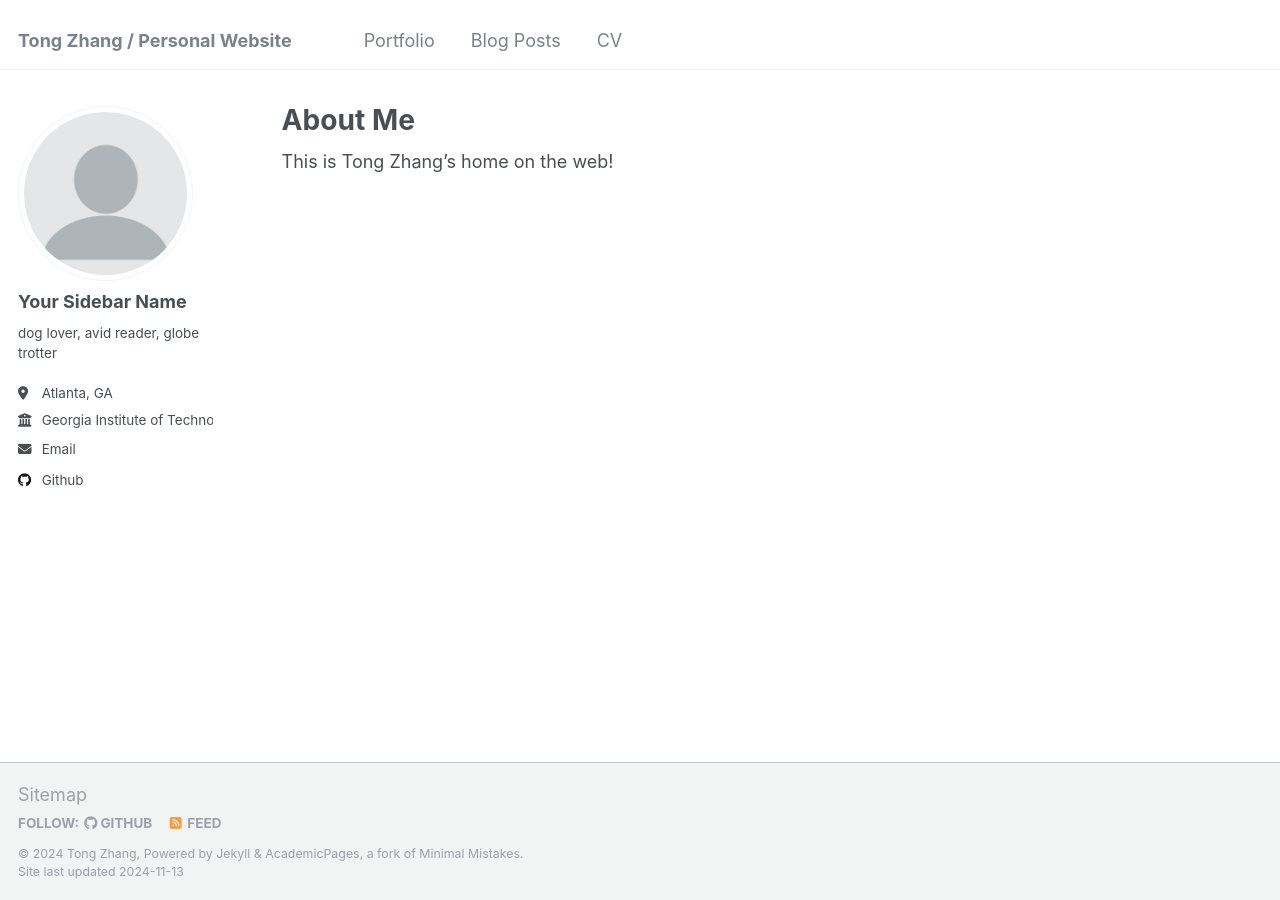
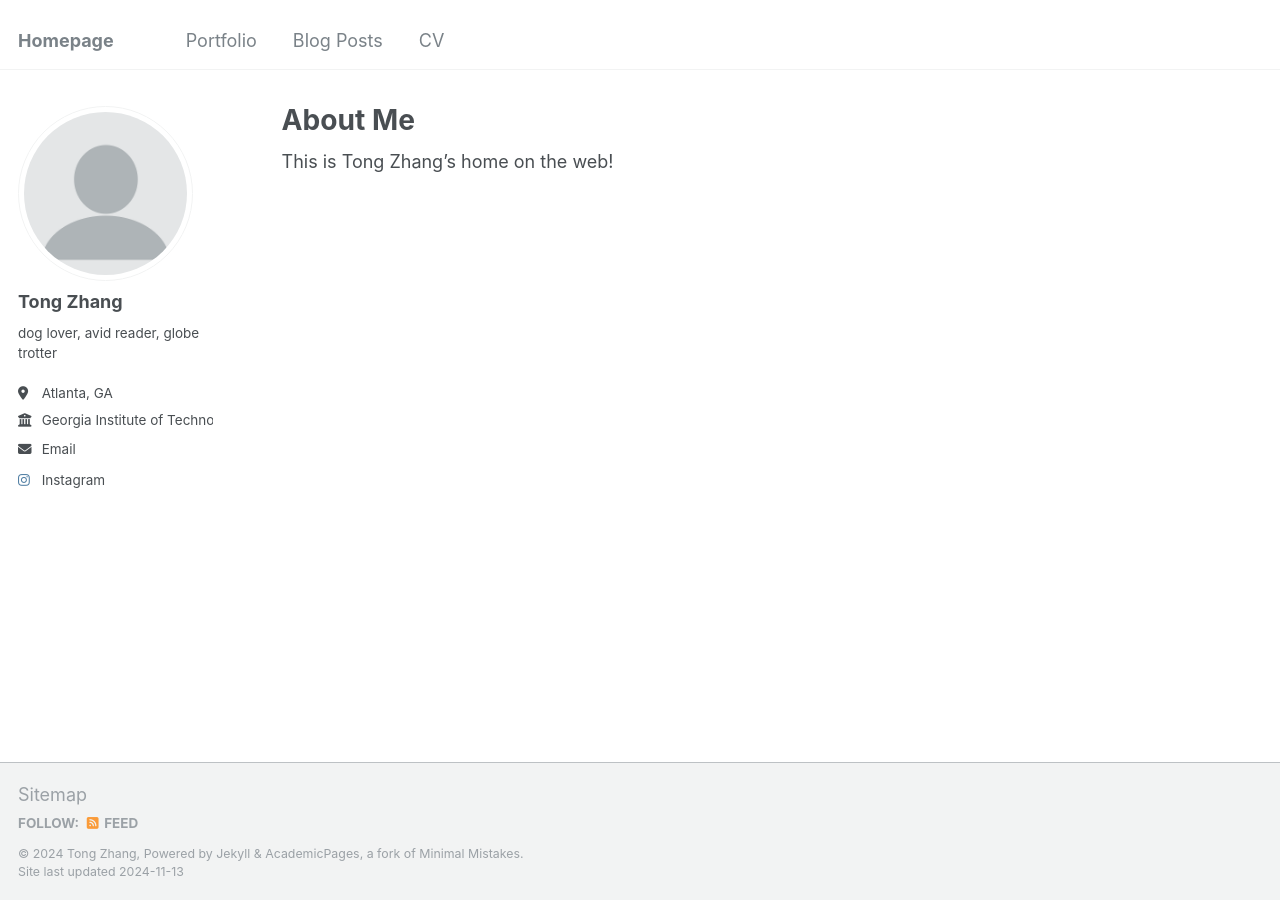
Before and after one commit to zt731/zt731.github.io, a Jekyll site: the page built from _pages/about.md, in a window 1280 px wide. Built offline with Jekyll 4.4.1, drawn with Linux system fonts in a browser that asks for light colours.

Commit message:
Update _config.yml

```diff
--- a/_config.yml
+++ b/_config.yml
@@ -8,7 +8,7 @@
 
 # Basic Site Settings
 locale                   : "en-US"
-title                    : "Tong Zhang / Personal Website"
+title                    : "Homepage"
 title_separator          : "-"
 name                     : &name "Tong Zhang"
 description              : &description "personal description"
@@ -22,7 +22,7 @@ repository               : "t731.github.io"
 author:
   # Biographic information
   avatar           : "profile.png"
-  name             : "Your Sidebar Name"
+  name             : "Tong Zhang"
   pronouns         : # example: "she/her"
   bio              : "dog lover, avid reader, globe trotter"
   location         : "Atlanta, GA"
@@ -44,7 +44,7 @@ author:
   bitbucket        : # Username - Update with your username on the site
   codepen          : # Username
   dribbble         : # Username
-  github           : "academicpages"
+  github           : #"academicpages"
   kaggle           : # Username
   stackoverflow    : # User number or user number and name (i.e., use "1" or "1/jeff-atwood")
 
@@ -56,7 +56,7 @@ author:
   goodreads        : # Username
   google_plus      : # Username
   keybase          : # Username
-  instagram        : # piinkgrapefruit
+  instagram        : piinkgrapefruit
   lastfm           : # Username
   linkedin         : # Username
   mastodon         : # URL
```
